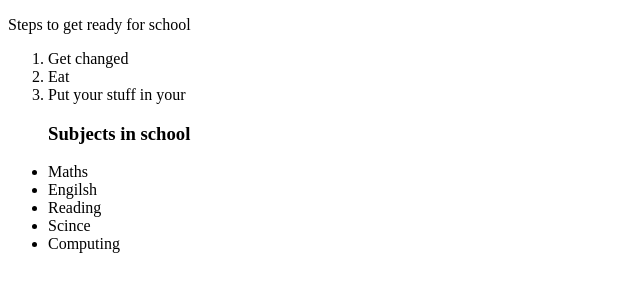
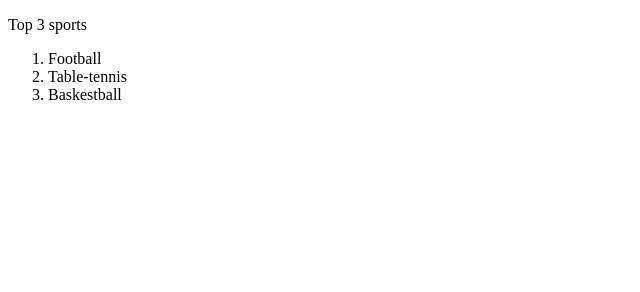
Before and after one commit to femidar/web-dev, a plain HTML site: page lists.html in a window 1280 px wide. Shown: the whole page, without its empty margins (0-640 px from the left). Drawn offline with Linux system fonts and the light colour scheme.

Commit message:
Add new changes to lists.html

```diff
--- a/lists.html
+++ b/lists.html
@@ -6,19 +6,12 @@
     <title>Lists</title>
 </head>
 <body>
-    <p>Steps to get ready for school</p>
+    <p>Top 3 sports</p>
     <ol>
-        <li>Get changed </li>
-        <li>Eat</li>
-        <li>Put your stuff in your</li>
+        <li>Football</li>
+        <li>Table-tennis</li>
+        <li>Baskestball</li>
     </ol>
-    <ul>
-        <h3>Subjects in school</h3>
-        <li>Maths</li>
-        <li>Engilsh</li>
-        <li>Reading</li>
-        <li>Scince</li>
-        <li>Computing</li>
-    </ul>
+
 </body>
 </html>
```
